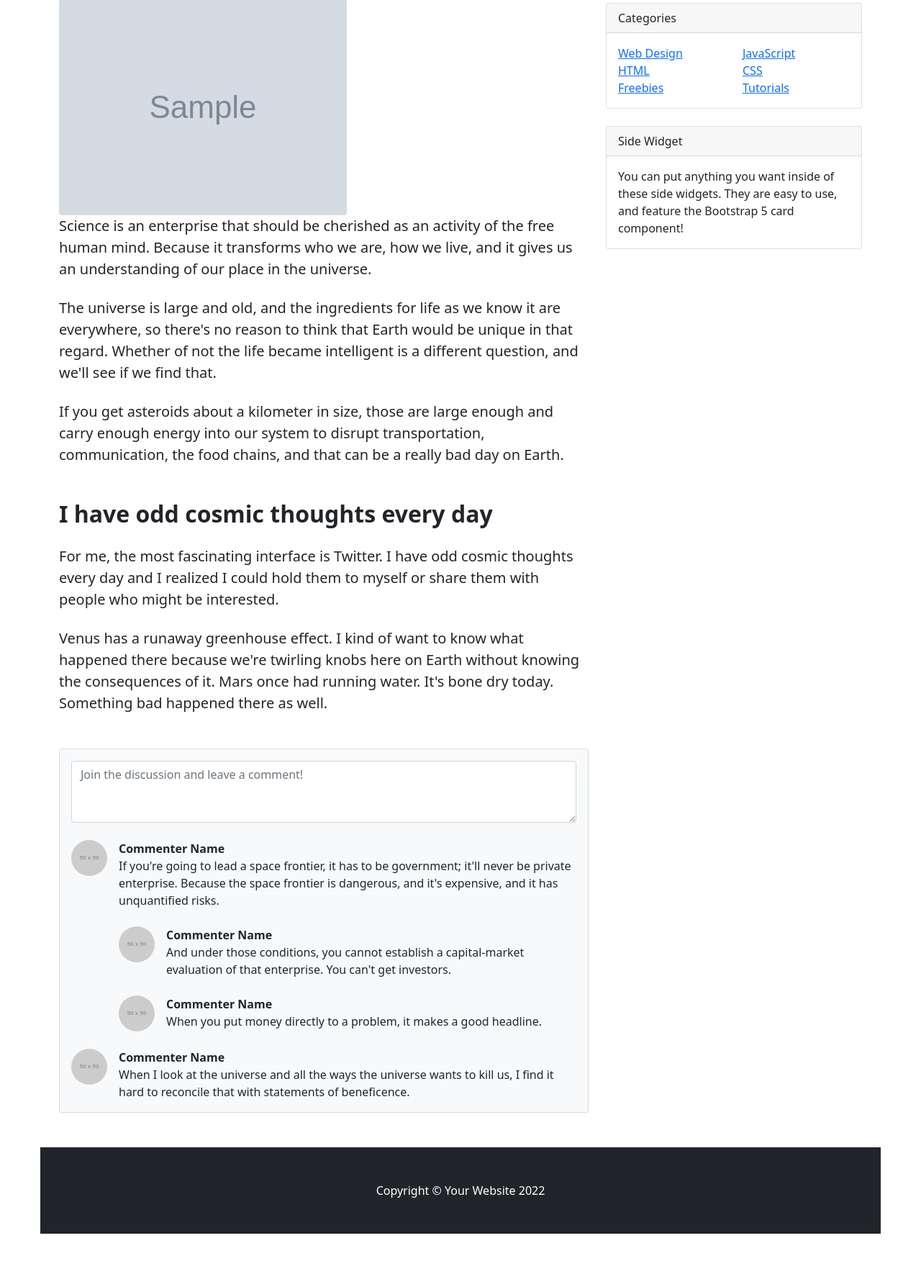
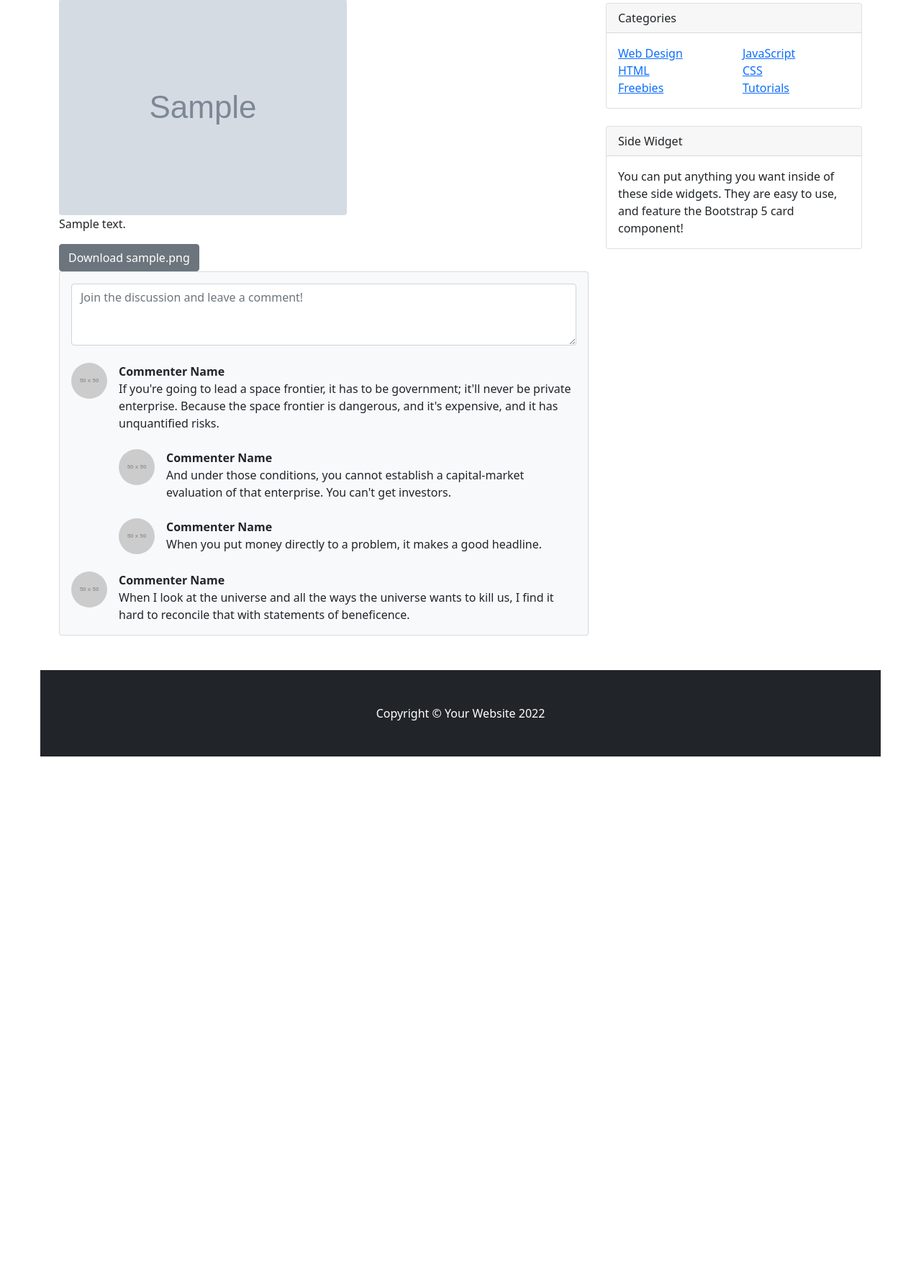
Before and after one commit to kwonssshyeon/GETIT_2TEAM, a Django app: page /blog/1/ in a window 1280 px wide. Shown: the part 293-2063 px from the top of the page at 72% size. After the commit the page ends 1344 px from the top, so only its background shows below. Run offline with Django 4.2, Linux system fonts and the light colour scheme; tables that the repository leaves empty hold one stand-in row (values such as "Sample post"); grey boxes marked "Sample" are stand-in pictures; grey boxes labelled with a size stand in for pictures from a placeholder-image service; some libraries are stand-ins or nearby versions.

Commit message:
첨부파일 있을 경우 포스트 상세페이지에 다운로드 버튼 출력하기

```diff
--- a/blog/models.py
+++ b/blog/models.py
@@ -17,3 +17,9 @@ class Post(models.Model):
 
     def get_absolute_url(self):
         return f'/blog/{self.pk}/'
+
+    def get_file_name(self):
+        return os.path.basename(self.file_upload.name)
+
+    def get_file_ext(self):
+        return self.get_file_name().split('.')[-1]
--- a/blog/templates/blog/post_detail.html
+++ b/blog/templates/blog/post_detail.html
@@ -12,7 +12,7 @@
         <!-- Core theme CSS (includes Bootstrap)-->
         <link href = "{% static 'blog/bootstrap/bootstrap.min.css' %}"rel = "stylesheet" media = "screen">
         <link href = "{% static 'blog/css/blog-post.css' %}"rel = "stylesheet" media = "screen">
-
+        <script src = "https:kit.fontawesome.com/**********. js" crossorigin="anonymous"></script>
     </head>
     <body>
         <!-- Responsive navbar-->
@@ -53,14 +53,23 @@
                         <img class = "img-fluid rounded" src = "https://picsum.photos/seed/{{ p.id }}/800/200" alt = "random_image">
                         {% endif %}
                         <!-- Post content-->
-                        <section class="mb-5">
-                            <p class="fs-5 mb-4">Science is an enterprise that should be cherished as an activity of the free human mind. Because it transforms who we are, how we live, and it gives us an understanding of our place in the universe.</p>
-                            <p class="fs-5 mb-4">The universe is large and old, and the ingredients for life as we know it are everywhere, so there's no reason to think that Earth would be unique in that regard. Whether of not the life became intelligent is a different question, and we'll see if we find that.</p>
-                            <p class="fs-5 mb-4">If you get asteroids about a kilometer in size, those are large enough and carry enough energy into our system to disrupt transportation, communication, the food chains, and that can be a really bad day on Earth.</p>
-                            <h2 class="fw-bolder mb-4 mt-5">I have odd cosmic thoughts every day</h2>
-                            <p class="fs-5 mb-4">For me, the most fascinating interface is Twitter. I have odd cosmic thoughts every day and I realized I could hold them to myself or share them with people who might be interested.</p>
-                            <p class="fs-5 mb-4">Venus has a runaway greenhouse effect. I kind of want to know what happened there because we're twirling knobs here on Earth without knowing the consequences of it. Mars once had running water. It's bone dry today. Something bad happened there as well.</p>
-                        </section>
+                        <p>{{ post.content }}</p>
+
+                        {% if post.file_upload %}
+                            <a href = "{{ post.file_upload.url }}" class = "btn btn-secondary" role = "button" download>Download
+                                {% if post.get_file_ext == 'csv' %}
+                                    <i class = "fas fa-file-csv"></i>
+                                {% elif post.get_file_ext == 'xlsx' or post.get_file_ext == 'xls' %}
+                                    <i class = "fas fa-file-excel"></i>
+                                {% elif post.get_file_ext == 'docx' or post.get_file_ext == 'doc' %}
+                                    <i class = "fas fa-file-word"></i>
+                                {% else %}
+                                    <i class = "far fa-file"></i>
+                                {% endif %}
+
+                                {{ post.get_file_name }}
+                            </a>
+                        {% endif %}
                     </article>
                     <!-- Comments section-->
                     <section class="mb-5">
```
